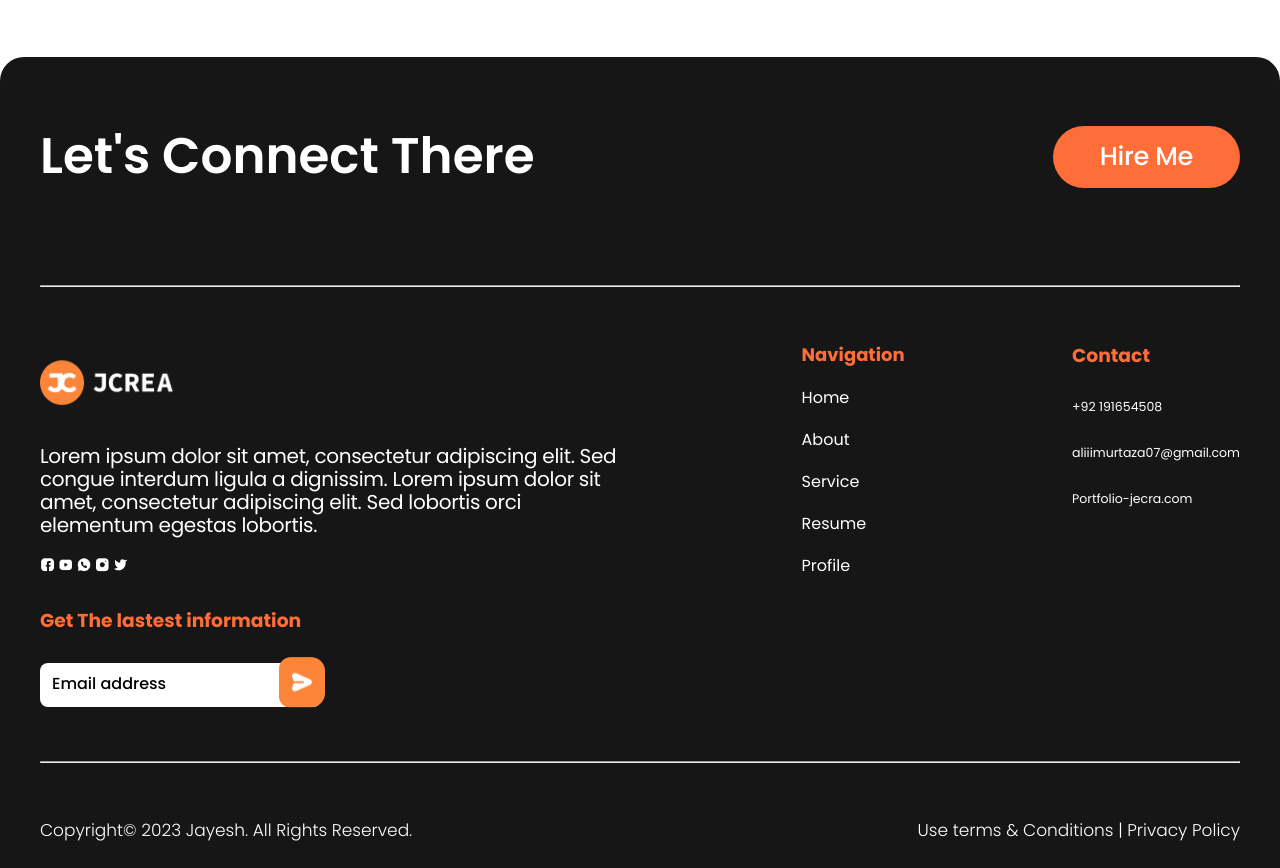
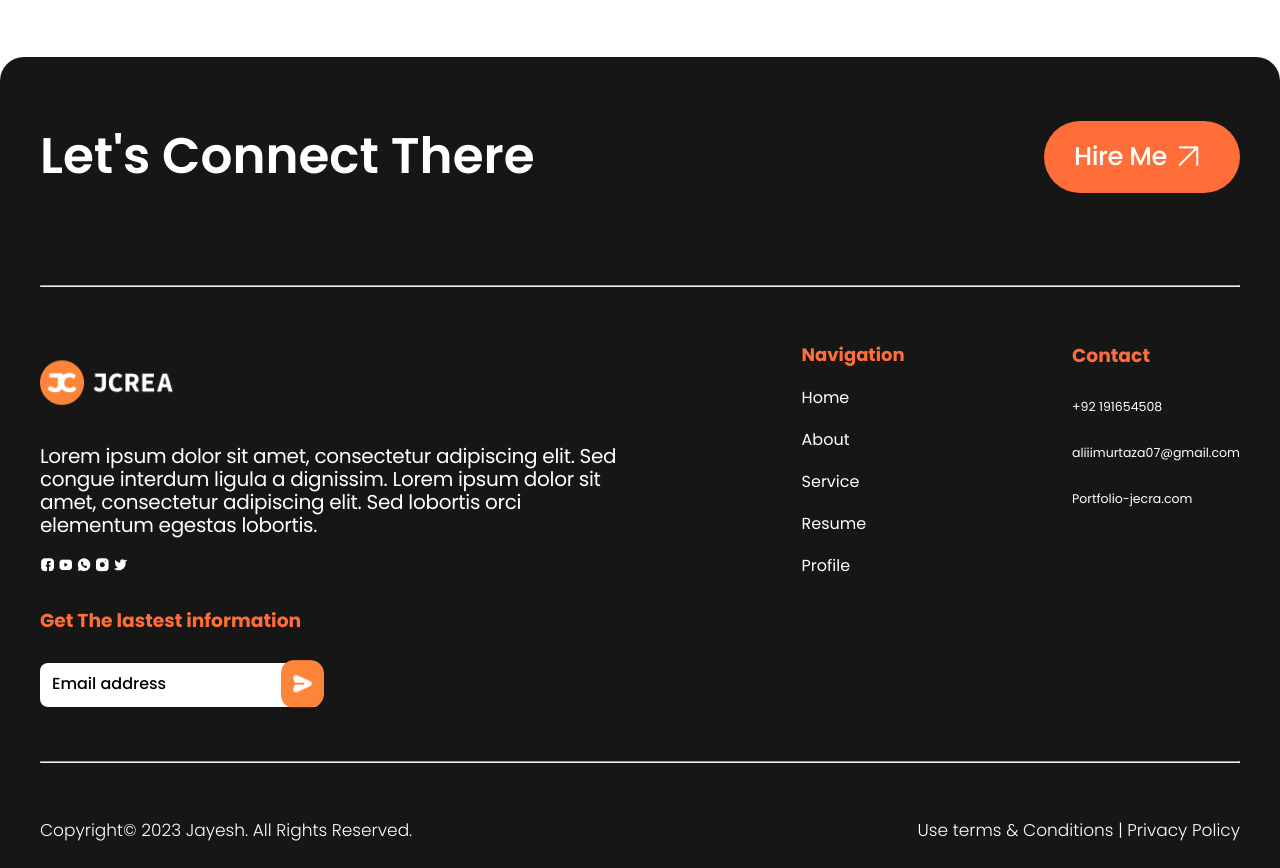
Before and after one commit to AliMurtaza70/Portfolio, a plain HTML site: page index.html in a window 1280 px wide. Shown: the part 6980-7848 px from the top of the page. Drawn offline with Linux system fonts and the light colour scheme.

Commit message:
Final preview

```diff
--- a/index.html
+++ b/index.html
@@ -277,7 +277,7 @@
         <div class="container">
             <div class="footerupper">
                 <h1>Let's Connect There</h1>
-                <button>Hire Me</button>
+                <button>Hire Me <img src="up right.png"></button>
             </div>
             <hr>
             <div class="footermiddle">
--- a/style.css
+++ b/style.css
@@ -1130,7 +1130,7 @@ hr{
     margin: 54px 0;
 }
 .footerupper>button {
-    width: 15.6%;
+    width: auto;
     font-size: 25.69px;
     font-weight: 500;
     line-height: 33.53px;
@@ -1140,6 +1140,9 @@ hr{
     color: white;
     background-color: rgb(255, 109, 56);
     border: transparent;
+    display: flex;
+    justify-content: center;
+    align-items: center;
 }
 
 .footermiddle {
@@ -1238,13 +1241,14 @@ hr{
 
 .footerinputimage {
     position: absolute;
-    left: 85%;
+    /* left: 85%; */
     bottom: -8px;
+    right: -6px;
 }
 
 .footerinputimage>img {
-    width: 108%;
-    border-radius: 12px;
+    width: 93%;
+    border-radius: 13px;
 }
 
 .footerfive {
```
